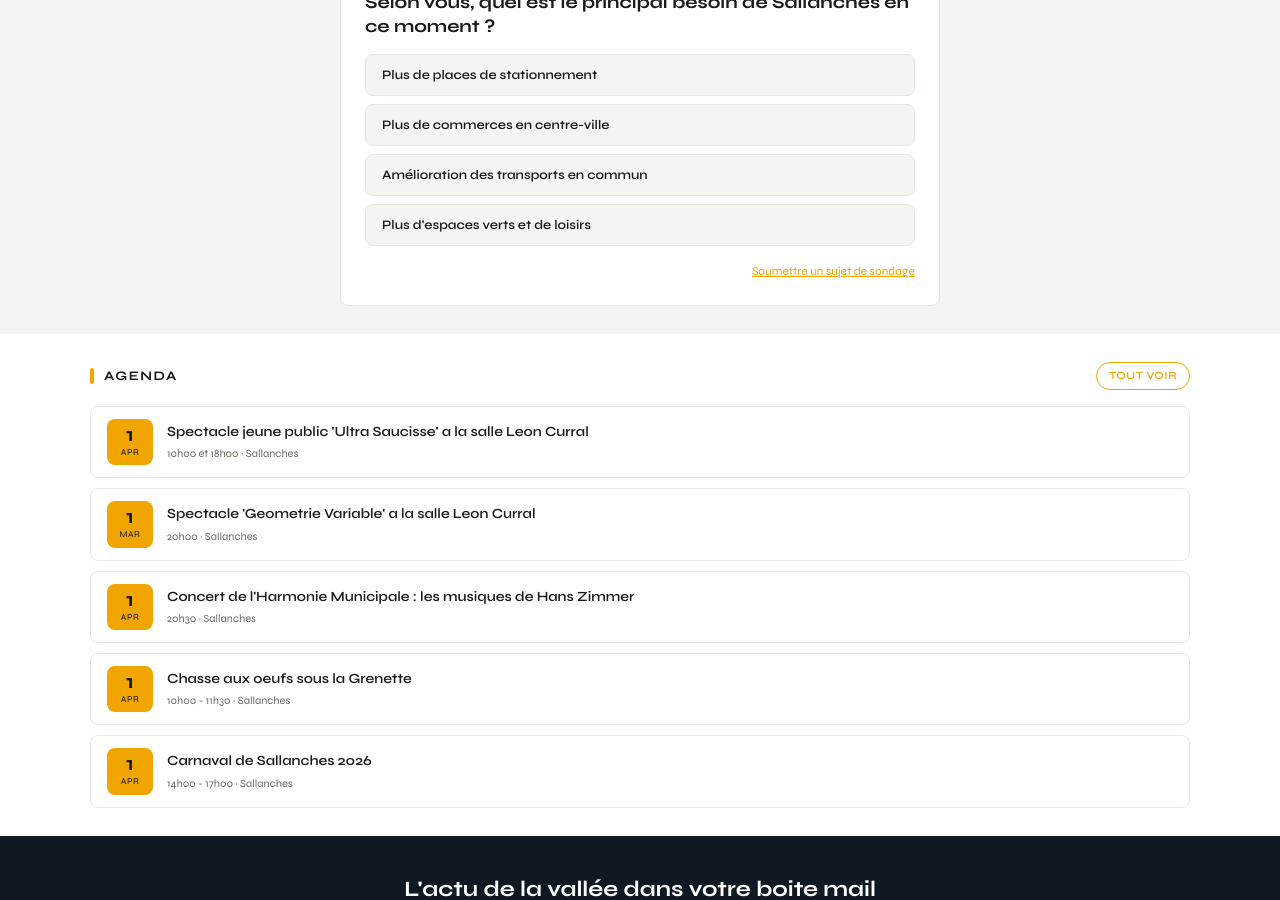
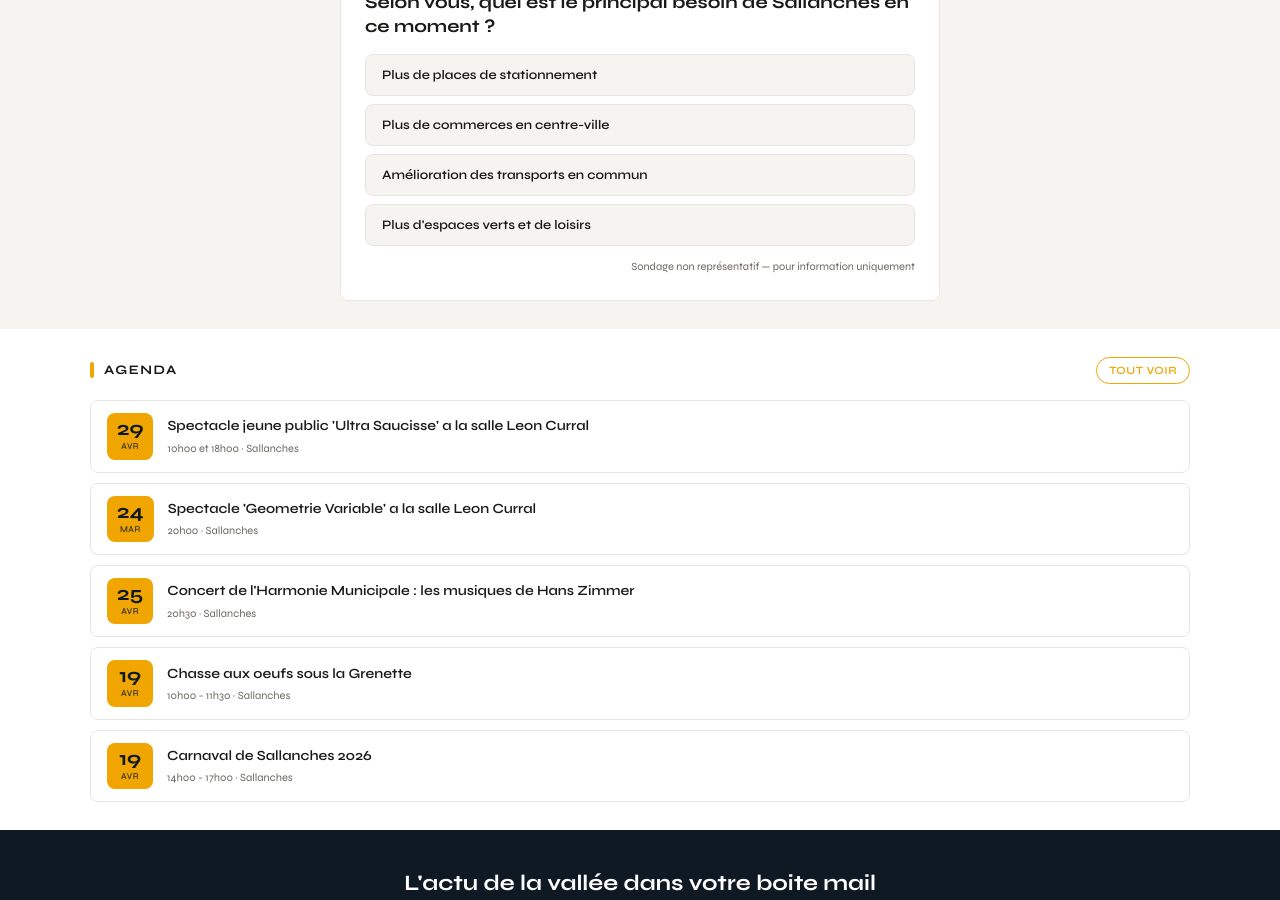
Before and after one commit to DuvalDVL/sallanches.info, a Jekyll site: the page built from index.html, in a window 1280 px wide and 900 px high, scrolled down 1650 px. Built offline with Jekyll 4.4.1, drawn with Linux system fonts in a browser that asks for light colours.

Commit message:
Update index.html

```diff
--- a/index.html
+++ b/index.html
@@ -179,17 +179,13 @@ description: Toute l'actualité locale de Sallanches et de la vallée. 100% grat
           <span class="option-pct"></span>
         </button>
       </div>
-      <p style="text-align: right; margin-top: 16px; font-family: var(--font-titre); font-size: 12px;">
-    <a href="{{ site.baseurl }}/contribuer/" style="color: var(--ambre); text-decoration: underline;">
-        Soumettre un sujet de sondage
-    </a>
-</p>
+      <p class="sondage-footer">Sondage non représentatif — pour information uniquement</p>
     </div>
   </div>
 </section>
 
 <!-- AGENDA -->
-{% assign agenda_posts = site.posts | where: "category", "Agenda" | limit: 4 %}
+{% assign agenda_posts = site.posts | where: "category", "Agenda" | limit: 5 %}
 {% if agenda_posts.size > 0 %}
 <section class="agenda-section" aria-label="Agenda local">
   <div class="container">
@@ -201,12 +197,18 @@ description: Toute l'actualité locale de Sallanches et de la vallée. 100% grat
       {% for event in agenda_posts %}
       <article class="agenda-item" itemscope itemtype="https://schema.org/Event">
         <div class="agenda-date" aria-hidden="true">
-          <div class="jour">{{ event.event_date | date: "%-d" | default: event.date | date: "%-d" }}</div>
-          <div class="mois">{{ event.event_date | date: "%b" | default: event.date | date: "%b" }}</div>
+          {% if event.event_date %}
+          {% assign edate = event.event_date %}
+          {% else %}
+          {% assign edate = event.date %}
+          {% endif %}
+          <div class="jour">{{ edate | date: "%-d" }}</div>
+          {% assign em = edate | date: "%-m" %}
+          <div class="mois">{% case em %}{% when "1" %}jan{% when "2" %}fév{% when "3" %}mar{% when "4" %}avr{% when "5" %}mai{% when "6" %}jun{% when "7" %}jul{% when "8" %}aoû{% when "9" %}sep{% when "10" %}oct{% when "11" %}nov{% when "12" %}déc{% endcase %}</div>
         </div>
         <div class="agenda-info">
           <p class="agenda-titre" itemprop="name">
-            <a href="{{ event.url }}">{{ event.title }}</a>
+            <a href="{{ event.url | prepend: site.baseurl }}">{{ event.title }}</a>
           </p>
           <p class="agenda-detail">
             {% if event.event_time %}{{ event.event_time }} · {% endif %}
```
